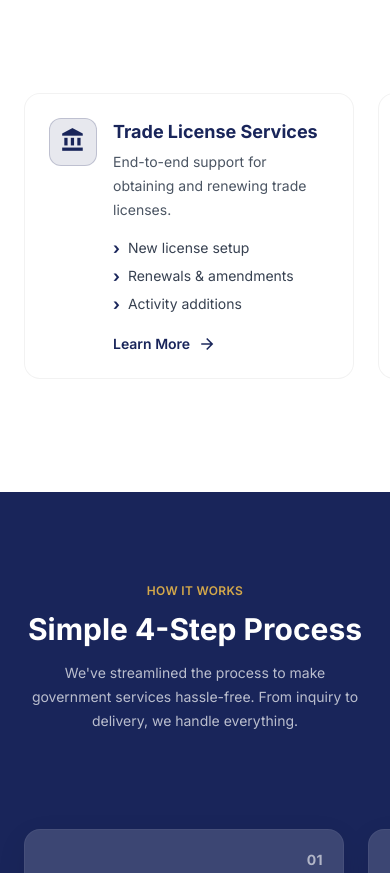
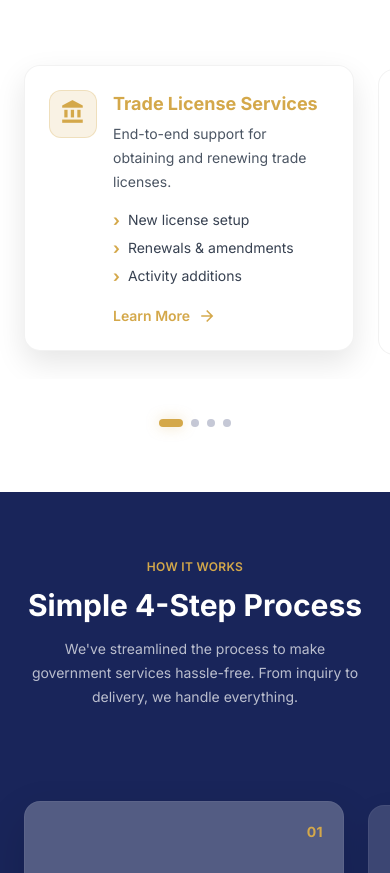
Before and after one commit to MZaFaRM/meknas, a website: page index.html in a window 390 px wide. Shown: the part 1124-1997 px from the top of the page. Drawn offline with Linux system fonts and the light colour scheme.

Commit message:
feat: add page indicator on slider

```diff
--- a/index.html
+++ b/index.html
@@ -72,7 +72,7 @@
 		<section id="hero" class="section--col">
 			<div class="hero-inner">
 				<div class="hero-content">
-					<div class="badge">Fast & Reliable</div>
+					<div class="badge">Quality Assured</div>
 
 					<p class="hero-title">
 						Fast, Reliable
@@ -252,6 +252,10 @@
 						</div>
 					</div>
 				</div>
+				<div
+					class="slider-dots slider-dots--dark"
+					aria-hidden="true"
+				></div>
 			</div>
 		</section>
 		<section id="process" class="section--col">
@@ -328,6 +332,7 @@
 						</div>
 					</div>
 				</div>
+				<div class="slider-dots" aria-hidden="true"></div>
 			</div>
 		</section>
 		<section id="location">
@@ -459,76 +464,5 @@
 			</div>
 		</footer>
 	</body>
-	<script>
-		const burgerBtn = document.getElementById("burgerBtn");
-		const mobileMenu = document.getElementById("mobileMenu");
-
-		const closeMenu = () => mobileMenu.classList.remove("is-open");
-
-		burgerBtn.addEventListener("click", (e) => {
-			e.stopPropagation();
-			mobileMenu.classList.toggle("is-open");
-		});
-
-		mobileMenu.querySelectorAll("a").forEach((a) => {
-			a.addEventListener("click", closeMenu);
-		});
-
-		document.addEventListener("click", (e) => {
-			if (!mobileMenu.classList.contains("is-open")) return;
-			if (mobileMenu.contains(e.target) || burgerBtn.contains(e.target))
-				return;
-			closeMenu();
-		});
-
-		document.addEventListener("keydown", (e) => {
-			if (e.key === "Escape") closeMenu();
-		});
-
-		document.querySelectorAll(".slider").forEach((slider) => {
-			const cards = slider.querySelectorAll(".service-card, .step-card");
-
-			let isHovering = false;
-
-			const setActive = (target) => {
-				cards.forEach((c) => c.classList.remove("is-active"));
-				target.classList.add("is-active");
-			};
-
-			const obs = new IntersectionObserver(
-				(entries) => {
-					if (isHovering) return;
-
-					let best = null;
-					for (const e of entries) {
-						if (
-							!best ||
-							e.intersectionRatio > best.intersectionRatio
-						)
-							best = e;
-					}
-
-					if (best && best.isIntersecting) setActive(best.target);
-				},
-				{
-					root: slider,
-					threshold: [0.35, 0.5, 0.65, 0.8],
-				},
-			);
-
-			cards.forEach((c) => obs.observe(c));
-
-			// Hover overrides is-active
-			cards.forEach((card) => {
-				card.addEventListener("mouseenter", () => {
-					isHovering = true;
-					setActive(card);
-				});
-
-				card.addEventListener("mouseleave", () => {
-					isHovering = false;
-				});
-			});
-		});
-	</script>
+	<script src="./src/scripts.js"></script>
 </html>
--- /dev/null
+++ b/src/scripts.js
@@ -0,0 +1,132 @@
+const burgerBtn = document.getElementById("burgerBtn");
+const mobileMenu = document.getElementById("mobileMenu");
+
+const closeMenu = () => mobileMenu.classList.remove("is-open");
+
+burgerBtn.addEventListener("click", (e) => {
+	e.stopPropagation();
+	mobileMenu.classList.toggle("is-open");
+});
+
+mobileMenu.querySelectorAll("a").forEach((a) => {
+	a.addEventListener("click", closeMenu);
+});
+
+document.addEventListener("click", (e) => {
+	if (!mobileMenu.classList.contains("is-open")) return;
+	if (mobileMenu.contains(e.target) || burgerBtn.contains(e.target)) return;
+	closeMenu();
+});
+
+document.addEventListener("keydown", (e) => {
+	if (e.key === "Escape") closeMenu();
+});
+
+document.querySelectorAll(".slider").forEach((slider) => {
+	const track = slider.querySelector(".slider__track");
+	const cards = [...slider.querySelectorAll(".service-card, .step-card")];
+
+	const dots = slider.nextElementSibling?.classList.contains("slider-dots")
+		? slider.nextElementSibling
+		: null;
+
+	const setActive = (target) => {
+		cards.forEach((c) => c.classList.remove("is-active"));
+		target.classList.add("is-active");
+
+		if (dots) {
+			const i = cards.indexOf(target);
+			dots.querySelectorAll(".slider-dot").forEach((d, idx) => {
+				d.classList.toggle("is-active", idx === i);
+			});
+		}
+	};
+
+	if (dots) {
+		dots.innerHTML = cards
+			.map(() => `<span class="slider-dot"></span>`)
+			.join("");
+	}
+
+	let obs = null;
+
+	const enableSliderFocus = () => {
+		const ratios = new Map();
+
+		obs = new IntersectionObserver(
+			(entries) => {
+				// Update stored ratios for changed entries
+				entries.forEach((e) => {
+					ratios.set(e.target, e.intersectionRatio);
+				});
+
+				// Build a list of all cards with their current ratio
+				const all = cards
+					.map((el) => ({
+						target: el,
+						intersectionRatio: ratios.get(el) ?? 0,
+					}))
+					.filter((e) => e.intersectionRatio > 0);
+
+				if (!all.length) return;
+
+				// Sort by most visible
+				all.sort((a, b) => b.intersectionRatio - a.intersectionRatio);
+
+				const best = all[0];
+				const second = all[1];
+
+				const bestRatio = best.intersectionRatio;
+				const secondRatio = second ? second.intersectionRatio : 0;
+
+				if (bestRatio - secondRatio < 0.5) return;
+				if (secondRatio >= 0.5) return;
+
+				// Also ensure best is reasonably visible
+				if (bestRatio < 0.45) return;
+
+				setActive(best.target);
+			},
+			{
+				root: slider,
+				threshold: [0, 0.1, 0.25, 0.35, 0.5, 0.65, 0.8, 1],
+			},
+		);
+
+		cards.forEach((c) => obs.observe(c));
+	};
+
+	const disableSliderFocus = () => {
+		if (!obs) return;
+		obs.disconnect();
+		obs = null;
+
+		// clear active on desktop so only hover matters
+		cards.forEach((c) => c.classList.remove("is-active"));
+	};
+
+	const updateMode = () => {
+		const isScrollable = slider.scrollWidth > slider.clientWidth + 5;
+
+		if (dots) dots.style.display = isScrollable ? "flex" : "none";
+
+		if (isScrollable) {
+			if (!obs) enableSliderFocus();
+		} else {
+			disableSliderFocus();
+		}
+	};
+
+	// hover only (always ok, but matters mostly on desktop)
+	cards.forEach((card) => {
+		card.addEventListener("mouseenter", () => setActive(card));
+		card.addEventListener("mouseleave", () => {
+			// on desktop: remove active so hover decides
+			if (!obs) card.classList.remove("is-active");
+		});
+	});
+
+	// init + responsive
+	updateMode();
+	window.addEventListener("resize", updateMode);
+});
--- a/src/styles.css
+++ b/src/styles.css
@@ -210,9 +210,9 @@ section {
 .slider {
 	@apply w-full px-6 py-6;
 	overflow-x: auto;
-	overflow-y: hidden;
-	scroll-snap-type: x mandatory;
-	scroll-snap-stop: always;
+	overflow-y: visible;
+	scroll-snap-type: x proximity;
+	scroll-snap-stop: normal;
 	-webkit-overflow-scrolling: touch;
 	scrollbar-width: none;
 	scroll-padding-left: 24px;
@@ -232,7 +232,7 @@ section {
 	scroll-snap-align: start;
 	flex: 0 0 auto;
 	scroll-snap-align: start;
-	scroll-snap-stop: always;
+	scroll-snap-stop: normal;
 }
 
 /* DESKTOP: normal layout */
@@ -246,6 +246,27 @@ section {
 		width: 100%;
 		padding: 0;
 	}
+}
+
+.slider-dots {
+	@apply mt-4 flex justify-center gap-2 lg:hidden;
+}
+
+.slider-dot {
+	@apply inline-block;
+	@apply w-2 h-2 rounded-full;
+	@apply bg-white/25;
+	@apply transition-all duration-300 ease-out;
+}
+
+.slider-dots--dark .slider-dot {
+	@apply bg-primary/25;
+}
+
+.slider-dot.is-active {
+	@apply w-6;
+	@apply bg-accent;
+	box-shadow: 0 0 14px rgba(212, 168, 74, 0.35);
 }
 
 #hero {
```
Also changed, not shown: src/output.css.
